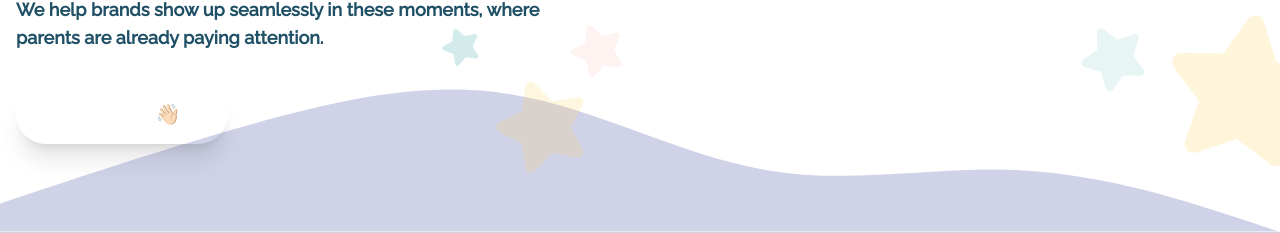
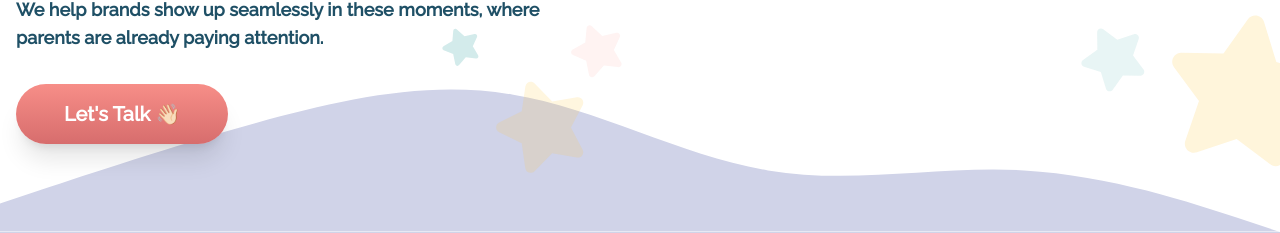
Before and after one commit to aysenuron/cubtale, a React (Vite) app: page / in a window 1280 px wide. Shown: the part 450-683 px from the top of the page. Built offline with nearby package versions, Linux system fonts and the light colour scheme.

Commit message:
Add stars to partners section.

```diff
--- a/src/components/Button.jsx
+++ b/src/components/Button.jsx
@@ -1,7 +1,9 @@
-export default function Button({ children, colorFrom, colorTo }) {
+export default function Button({ children }) {
   return (
     <button
-      className={`font-extrabold z-10 bg-gradient-to-b from-[${colorFrom}] to-[${colorTo}] hover:opacity-90 text-white cursor-pointer text-xl py-4 px-12 rounded-full shadow-xl hover:shadow-none transition duration-300 ease-in-out hover:-translate-y-1 hover:scale-105`}
+      className={
+        "font-extrabold z-10 bg-gradient-to-b from-[#F78E88] to-[#D76D6D] hover:opacity-90 text-white cursor-pointer text-xl py-4 px-12 rounded-full shadow-xl hover:shadow-none transition duration-300 ease-in-out hover:-translate-y-1 hover:scale-105"
+      }
     >
       {children}
     </button>
--- a/src/components/Hero.jsx
+++ b/src/components/Hero.jsx
@@ -50,9 +50,7 @@ export default function Hero() {
                 parents are already paying attention.
               </span>
             </p>
-            <Button colorFrom={"#F78E88"} colorTo={"#D76D6D"}>
-              Let's Talk 👋🏻
-            </Button>
+            <Button>Let's Talk 👋🏻</Button>
           </motion.div>
           <motion.div
             className="ml-12 -z-10 xl:ml-20"
--- a/src/components/Partners.jsx
+++ b/src/components/Partners.jsx
@@ -1,6 +1,7 @@
 import { motion } from "framer-motion";
 import { FiPackage, FiHeart, FiBox, FiMoon, FiActivity } from "react-icons/fi";
 import Button from "./Button";
+import Star from "./Star";
 
 const partnerCategories = [
   {
@@ -44,7 +45,15 @@ export default function Partners() {
           </svg>
         </div>
       </div>
-      <section className="bg-gradient-to-t from-white to-[#D2E3E3] mb-40">
+      <section className="relative bg-gradient-to-t from-white to-[#D2E3E3] mb-40 overflow-hidden">
+        <Star delay={0} color="#9EA4D2" top="3%" left="76%" size="90px" />
+        <Star delay={1} color="#F78E88" top="20%" left="90%" size="50px" />
+        <Star delay={1.5} color="#F78E88" top="40%" left="87%" size="70px" />
+        <Star delay={1.5} color="#FFC844" top="80%" left="90%" size="70px" />
+        <Star delay={1.5} color="#9EA4D2" top="50%" left="75%" size="50px" />
+        <Star delay={0.8} color="#FFC844" top="70%" left="85%" size="50px" />
+        <Star delay={0.4} color="#F78E88" top="30%" left="82%" size="30px" />
+        <Star delay={0.8} color="#9EA4D2" top="70%" left="80%" size="30px" />
         <div className="container ml-auto px-4 flex flex-col lg:flex-row gap-16 items-center">
           <div className="w-72">
             <img
@@ -97,9 +106,7 @@ export default function Partners() {
               viewport={{ once: true }}
               transition={{ duration: 0.5, delay: 0.8 }}
             >
-              <Button colorFrom={"#F78E88"} colorTo={"#D76D6D"}>
-                Schedule a call ⚡️
-              </Button>
+              <Button>Schedule a call ⚡️</Button>
             </motion.div>
           </motion.div>
         </div>
```
